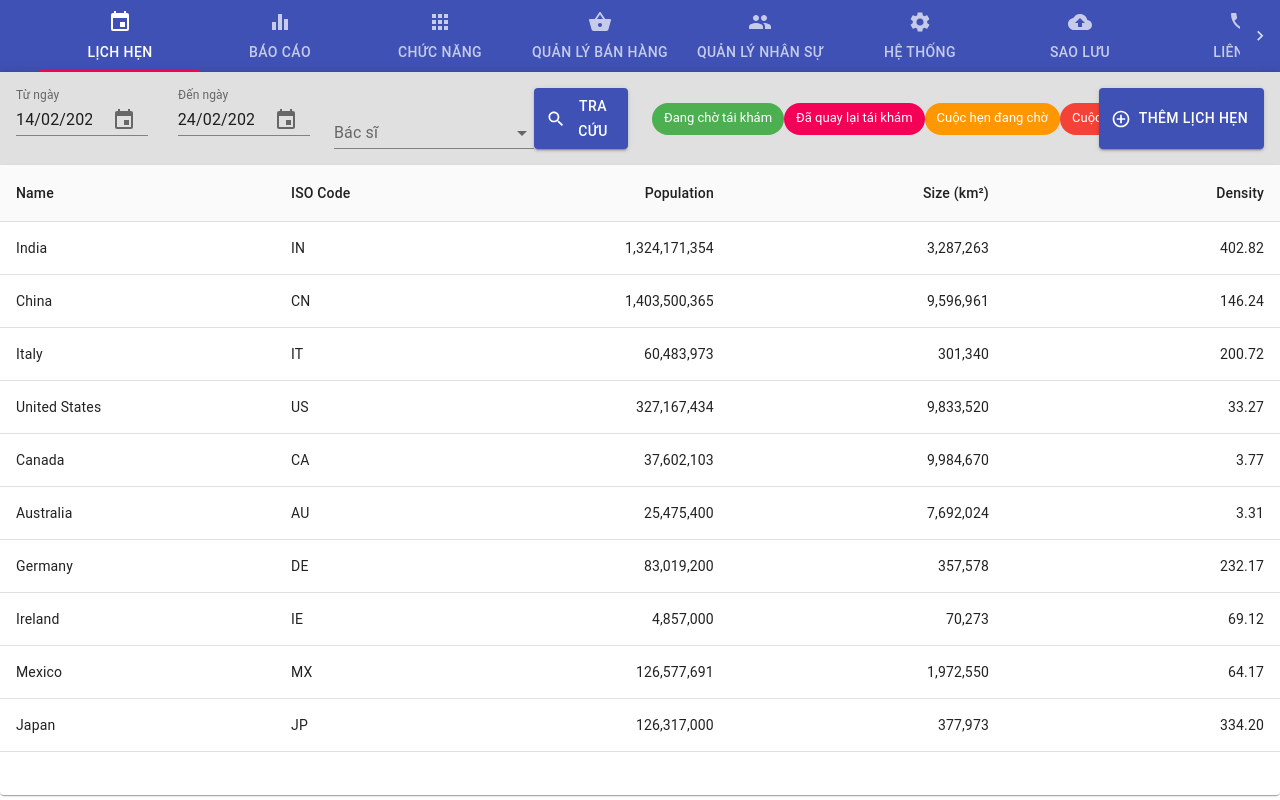
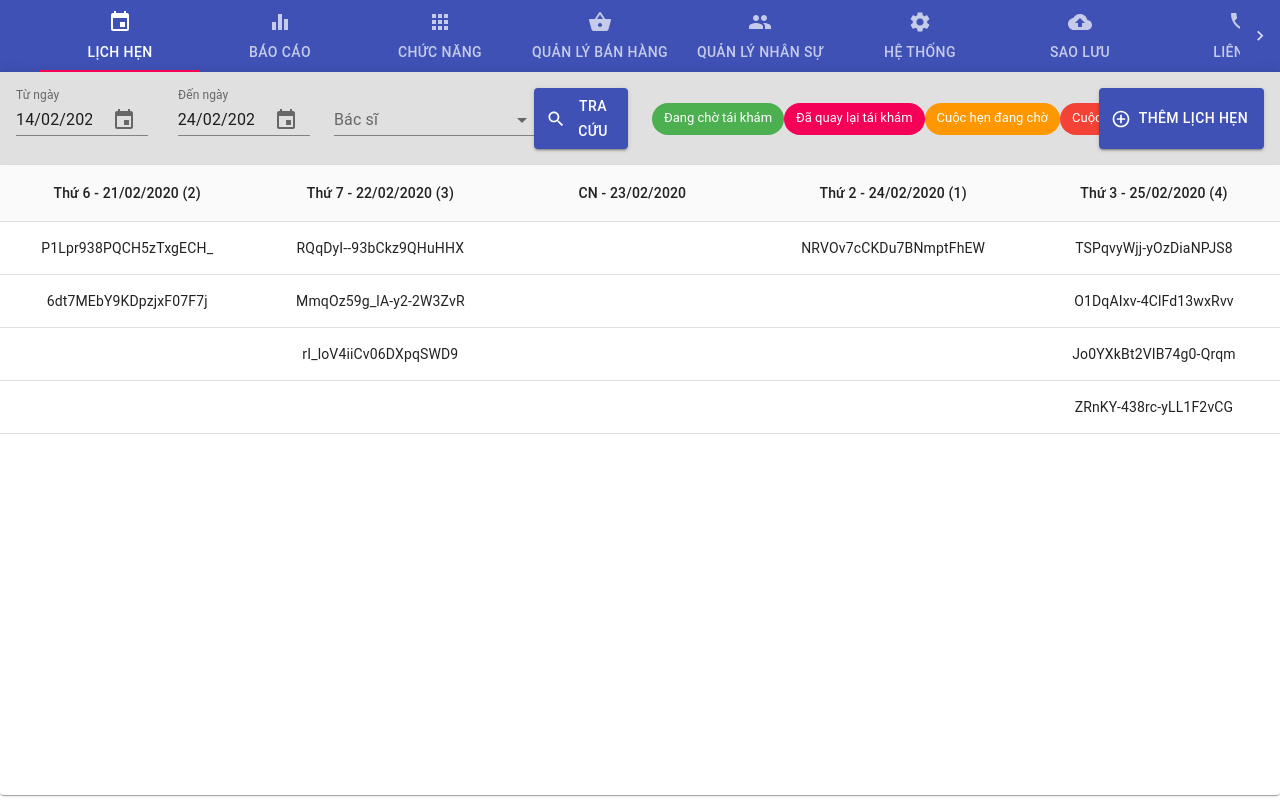
Before and after one commit to nvdai2401/clever-dashboard, a React app: page /schedule in a window 1280 px wide. Built offline with nearby package versions, Linux system fonts and the light colour scheme.

Commit message:
implemented schedule table with fake data

```diff
--- a/src/components/schedule-table/schedule-table.component.jsx
+++ b/src/components/schedule-table/schedule-table.component.jsx
@@ -1,6 +1,7 @@
 import React from 'react'
 import PropTypes from 'prop-types'
 import { makeStyles } from '@material-ui/core/styles'
+import nanoid from 'nanoid'
 import {
 	Table,
 	TableBody,
@@ -11,6 +12,14 @@ import {
 	TableRow,
 	Paper,
 } from '@material-ui/core'
+import { format } from 'date-fns'
+import vi from 'date-fns/locale/vi'
+import {
+	convertToKebabCase,
+	convertToSpaceStr,
+	genMockArray,
+	getMaxLengthOfArrayObj,
+} from '@src/utils/share'
 
 const columns = [
 	{ id: 'name', label: 'Name', minWidth: 170 },
@@ -46,7 +55,7 @@ function createData(name, code, population, size) {
 const rows = [
 	createData('India', 'IN', 1324171354, 3287263),
 	createData('China', 'CN', 1403500365, 9596961),
-	createData('Italy', 'IT', 60483973, 301340),
+	createData('Italy', 'IT', undefined, 301340),
 	createData('United States', 'US', 327167434, 9833520),
 	createData('Canada', 'CA', 37602103, 9984670),
 	createData('Australia', 'AU', 25475400, 7692024),
@@ -61,6 +70,158 @@ const rows = [
 	createData('Brazil', 'BR', 210147125, 8515767),
 ]
 
+const ScheduleTableData = {
+	fri_feb_21_2020: [
+		{
+			id: nanoid(),
+			name: 'Nguyen Van A',
+			hours: '08:00',
+			doctor: 'Luong Van Bang',
+			phone_number: '0123456789',
+			address: 'Ha Noi',
+			sex: 'male',
+			age: 24,
+			desc: 'Hen tai kham',
+			img: `https://randomuser.me/api/portraits/men/${Math.floor(
+				Math.random() * 100
+			)}.jpg`,
+		},
+		{
+			id: nanoid(),
+			name: 'Nguyen Van B',
+			hours: '10:00',
+			doctor: 'Luong Van Bang',
+			phone_number: '0123456789',
+			address: 'Ha Noi',
+			sex: 'male',
+			age: 24,
+			desc: 'Hen tai kham',
+			img: `https://randomuser.me/api/portraits/men/${Math.floor(
+				Math.random() * 100
+			)}.jpg`,
+		},
+	],
+	sat_feb_22_2020: [
+		{
+			id: nanoid(),
+			name: 'Nguyen Van A',
+			hours: '08:00',
+			doctor: 'Luong Van Bang',
+			phone_number: '0123456789',
+			address: 'Ha Noi',
+			sex: 'male',
+			age: 24,
+			desc: 'Hen tai kham',
+			img: `https://randomuser.me/api/portraits/men/${Math.floor(
+				Math.random() * 100
+			)}.jpg`,
+		},
+		{
+			id: nanoid(),
+			name: 'Nguyen Van A',
+			hours: '08:00',
+			doctor: 'Luong Van Bang',
+			phone_number: '0123456789',
+			address: 'Ha Noi',
+			sex: 'male',
+			age: 24,
+			desc: 'Hen tai kham',
+			img: `https://randomuser.me/api/portraits/men/${Math.floor(
+				Math.random() * 100
+			)}.jpg`,
+		},
+		{
+			id: nanoid(),
+			name: 'Nguyen Van A',
+			hours: '08:00',
+			doctor: 'Luong Van Bang',
+			phone_number: '0123456789',
+			address: 'Ha Noi',
+			sex: 'male',
+			age: 24,
+			desc: 'Hen tai kham',
+			img: `https://randomuser.me/api/portraits/men/${Math.floor(
+				Math.random() * 100
+			)}.jpg`,
+		},
+	],
+	sun_feb_23_2020: [],
+	mon_feb_24_2020: [
+		{
+			id: nanoid(),
+			name: 'Nguyen Van A',
+			hours: '08:00',
+			doctor: 'Luong Van Bang',
+			phone_number: '0123456789',
+			address: 'Ha Noi',
+			sex: 'male',
+			age: 24,
+			desc: 'Hen tai kham',
+			img: `https://randomuser.me/api/portraits/men/${Math.floor(
+				Math.random() * 100
+			)}.jpg`,
+		},
+	],
+	tue_feb_25_2020: [
+		{
+			id: nanoid(),
+			name: 'Nguyen Van A',
+			hours: '08:00',
+			doctor: 'Luong Van Bang',
+			phone_number: '0123456789',
+			address: 'Ha Noi',
+			sex: 'male',
+			age: 24,
+			desc: 'Hen tai kham',
+			img: `https://randomuser.me/api/portraits/men/${Math.floor(
+				Math.random() * 100
+			)}.jpg`,
+		},
+		{
+			id: nanoid(),
+			name: 'Nguyen Van A',
+			hours: '08:00',
+			doctor: 'Luong Van Bang',
+			phone_number: '0123456789',
+			address: 'Ha Noi',
+			sex: 'male',
+			age: 24,
+			desc: 'Hen tai kham',
+			img: `https://randomuser.me/api/portraits/men/${Math.floor(
+				Math.random() * 100
+			)}.jpg`,
+		},
+		{
+			id: nanoid(),
+			name: 'Nguyen Van A',
+			hours: '08:00',
+			doctor: 'Luong Van Bang',
+			phone_number: '0123456789',
+			address: 'Ha Noi',
+			sex: 'male',
+			age: 24,
+			desc: 'Hen tai kham',
+			img: `https://randomuser.me/api/portraits/men/${Math.floor(
+				Math.random() * 100
+			)}.jpg`,
+		},
+		{
+			id: nanoid(),
+			name: 'Nguyen Van A',
+			hours: '08:00',
+			doctor: 'Luong Van Bang',
+			phone_number: '0123456789',
+			address: 'Ha Noi',
+			sex: 'male',
+			age: 24,
+			desc: 'Hen tai kham',
+			img: `https://randomuser.me/api/portraits/men/${Math.floor(
+				Math.random() * 100
+			)}.jpg`,
+		},
+	],
+}
+
 const useStyles = makeStyles({
 	root: {
 		width: '100%',
@@ -70,19 +231,34 @@ const useStyles = makeStyles({
 	},
 })
 
-const ScheduleTable = () => {
+const ScheduleTable = ({ startDate, endDate }) => {
 	const classes = useStyles()
-	const [page, setPage] = React.useState(0)
-	const [rowsPerPage, setRowsPerPage] = React.useState(10)
 
-	const handleChangePage = (event, newPage) => {
-		setPage(newPage)
+	const genColumnLabel = scheduleTableData => {
+		const colLabels = []
+		for (let key in scheduleTableData) {
+			const date = convertToSpaceStr(key)
+			const formattedDate = format(new Date(date), 'EE - dd/MM/yyyy', {
+				locale: vi,
+			})
+			const turns =
+				scheduleTableData[key].length === 0
+					? ''
+					: ` (${scheduleTableData[key].length})`
+			const labelItem = {
+				id: key,
+				label: `${formattedDate}${turns}`,
+				minWidth: 170,
+				align: 'center',
+				format: value => value.toLocaleString(),
 			}
-
-	const handleChangeRowsPerPage = event => {
-		setRowsPerPage(+event.target.value)
-		setPage(0)
+			colLabels.push(labelItem)
 		}
+		return colLabels
+	}
+	const colLabels = genColumnLabel(ScheduleTableData)
+	const maxlength = getMaxLengthOfArrayObj(ScheduleTableData)
+	const fakeArray = genMockArray(maxlength)
 
 	return (
 		<Paper className={classes.root}>
@@ -90,7 +266,7 @@ const ScheduleTable = () => {
 				<Table stickyHeader aria-label='sticky table'>
 					<TableHead>
 						<TableRow>
-							{columns.map(column => (
+							{colLabels.map(column => (
 								<TableCell
 									key={column.id}
 									align={column.align}
@@ -102,18 +278,22 @@ const ScheduleTable = () => {
 						</TableRow>
 					</TableHead>
 					<TableBody>
-						{rows
-							.slice(page * rowsPerPage, page * rowsPerPage + rowsPerPage)
-							.map(row => {
+						{fakeArray.map((row, rowIndex) => {
 							return (
-									<TableRow hover role='checkbox' tabIndex={-1} key={row.code}>
-										{columns.map(column => {
-											const value = row[column.id]
+								<TableRow
+									hover
+									role='checkbox'
+									tabIndex={-1}
+									key={`${nanoid()}`}
+								>
+									{colLabels.map(col => {
 										return (
-												<TableCell key={column.id} align={column.align}>
-													{column.format && typeof value === 'number'
-														? column.format(value)
-														: value}
+											<TableCell key={col.id} align='center'>
+												{ScheduleTableData[col.id].length
+													? ScheduleTableData[col.id][rowIndex]
+														? ScheduleTableData[col.id][rowIndex].id
+														: ''
+													: ''}
 											</TableCell>
 										)
 									})}
--- a/src/components/schedule-toolbar/schedule-toolbar.component.jsx
+++ b/src/components/schedule-toolbar/schedule-toolbar.component.jsx
@@ -39,7 +39,6 @@ const useStyles = makeStyles(theme => {
 		doctorPicker: {
 			display: 'flex',
 			justifyContent: 'space-around',
-			alignItems: 'flex-end',
 		},
 		schStatusContainer: {
 			justifyContent: 'space-between',
--- /dev/null
+++ b/src/utils/share.js
@@ -0,0 +1,21 @@
+export const convertToKebabCase = str => str.replace(/ /g, '_')
+
+export const convertToSpaceStr = str => str.replace(/\_/g, ' ')
+
+export const genMockArray = len => {
+	let arr = []
+	for (let i = 1; i <= len; i++) {
+		arr.push(i)
+	}
+	return arr
+}
+
+export const getMaxLengthOfArrayObj = arrObj => {
+	if (!typeof arrObj === 'object') return
+	let maxLength = 0
+	for (let key in arrObj) {
+		const objLen = arrObj[key].length
+		if (objLen > maxLength) maxLength = objLen
+	}
+	return maxLength
+}
```
Lines whose indentation alone changed are shown as unchanged.
